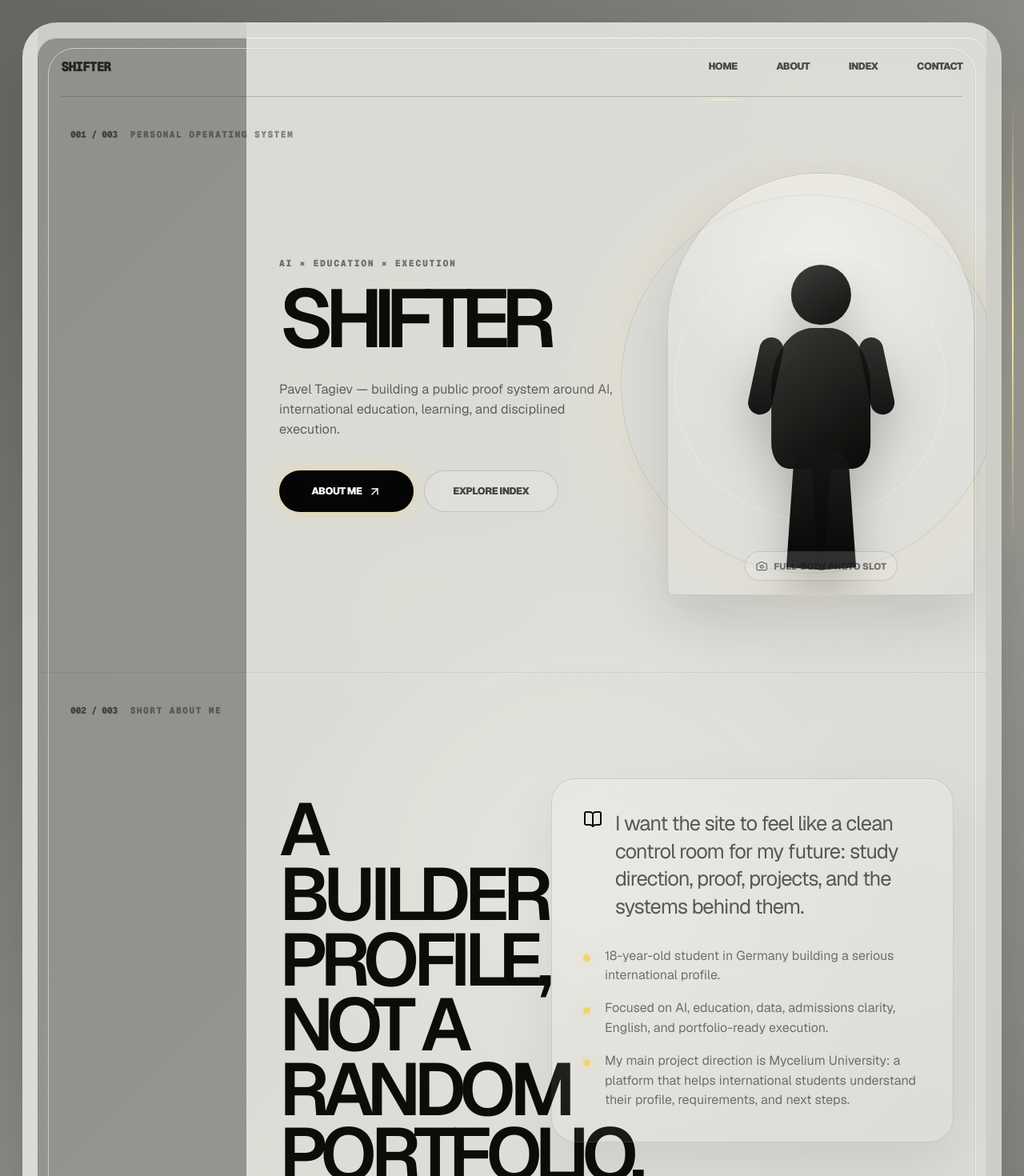
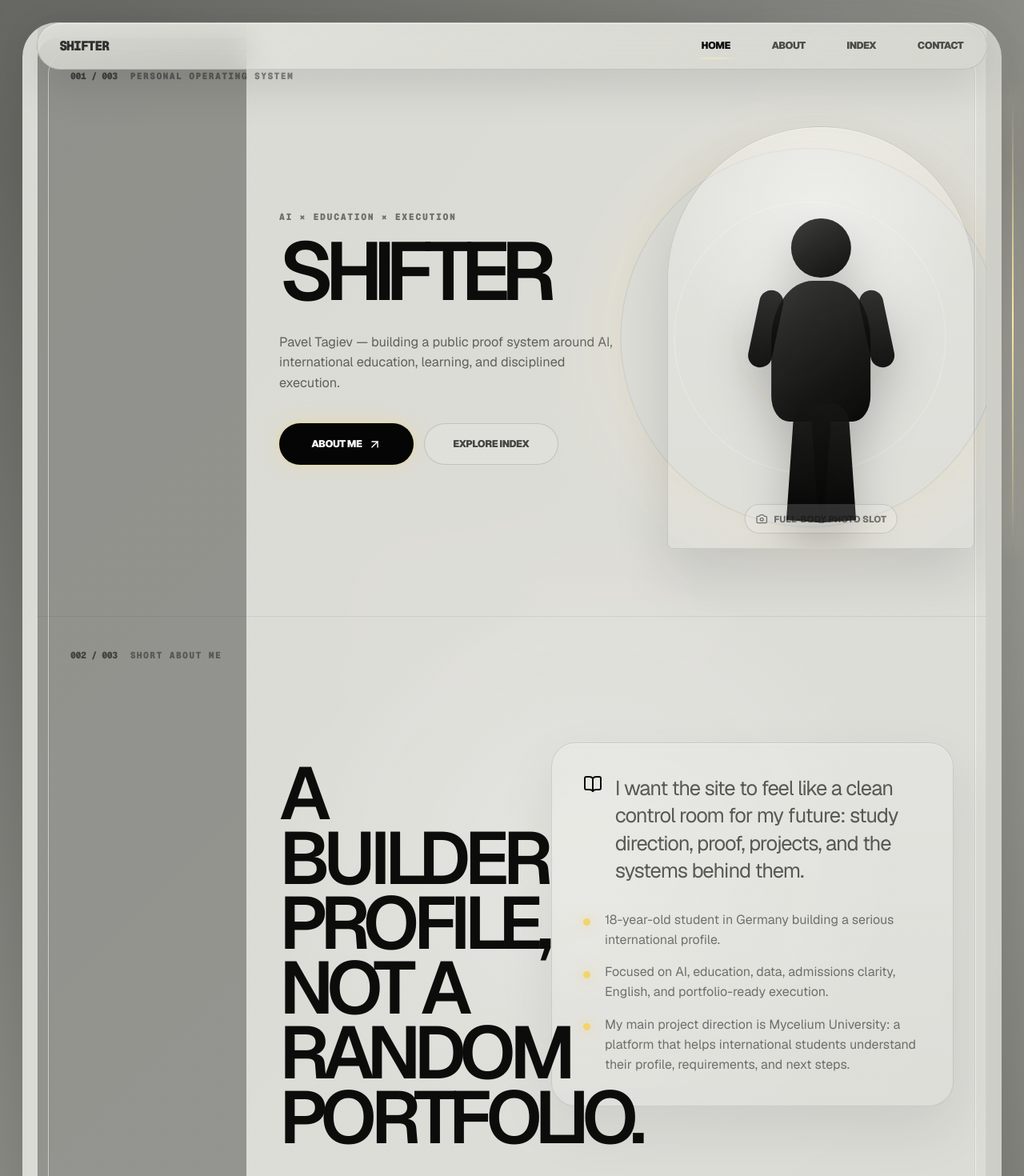
Before and after one commit to ShifterXD/Shifter_portfolio, a Next.js app: page / in a window 1280 px wide. Shown: the top 1470 px of the page at 80% size. Built offline with nearby package versions, Linux system fonts and the light colour scheme.

Commit message:
polish portfolio motion and sticky navigation

```diff
--- a/src/app/globals.css
+++ b/src/app/globals.css
@@ -13,7 +13,7 @@
 }
 
 * { box-sizing: border-box; }
-html { scroll-behavior: smooth; background: var(--bg); }
+html { scroll-behavior: smooth; scroll-padding-top: 7rem; background: var(--bg); }
 body {
   margin: 0;
   min-height: 100vh;
@@ -53,8 +53,8 @@ a { color: inherit; text-decoration: none; }
   filter: blur(28px);
   opacity: .62;
 }
-.aurora-one { width: 34vw; height: 12rem; left: 34vw; bottom: -4rem; background: rgba(243,211,110,.42); }
-.aurora-two { width: 24vw; height: 10rem; right: 4vw; top: 3rem; background: rgba(255,255,255,.22); }
+.aurora-one { width: 34vw; height: 12rem; left: 34vw; bottom: -4rem; background: rgba(243,211,110,.42); animation: aurora-drift 12s ease-in-out infinite alternate; }
+.aurora-two { width: 24vw; height: 10rem; right: 4vw; top: 3rem; background: rgba(255,255,255,.22); animation: aurora-drift 15s ease-in-out infinite alternate-reverse; }
 .scroll-progress {
   position: fixed;
   right: clamp(.4rem, 1vw, .9rem);
@@ -106,15 +106,21 @@ a { color: inherit; text-decoration: none; }
 }
 
 .chrome-header {
-  position: sticky;
-  top: 0;
-  z-index: 30;
+  position: fixed;
+  top: clamp(.9rem, 2.2vw, 2.1rem);
+  left: clamp(1.45rem, 3.6vw, 4.7rem);
+  right: clamp(1.45rem, 3.6vw, 4.7rem);
+  z-index: 70;
   display: grid;
   grid-template-columns: minmax(8rem, 1fr) auto;
   align-items: center;
-  min-height: clamp(4.6rem, 7vh, 5.7rem);
-  margin: 0 clamp(1rem, 2.3vw, 2.5rem);
-  border-bottom: 1px solid var(--line-strong);
+  min-height: clamp(3.65rem, 5.7vh, 4.5rem);
+  padding: 0 clamp(1rem, 2.2vw, 1.7rem);
+  border: 1px solid rgba(20,20,18,.12);
+  border-radius: 999px;
+  background: linear-gradient(135deg, rgba(230,230,224,.72), rgba(207,207,201,.45));
+  box-shadow: 0 18px 55px rgba(0,0,0,.12), inset 0 1px 0 rgba(255,255,255,.55);
+  backdrop-filter: blur(18px) saturate(1.18);
   text-transform: uppercase;
 }
 .wordmark {
@@ -133,28 +139,30 @@ a { color: inherit; text-decoration: none; }
   letter-spacing: -.045em;
   color: rgba(20,20,18,.72);
 }
-.desktop-nav a { position: relative; transition: opacity .2s ease; }
-.desktop-nav a:hover { opacity: 1; }
+.desktop-nav a { position: relative; padding: .72rem .1rem; transition: opacity .2s ease, color .2s ease, transform .25s cubic-bezier(.16,1,.3,1); }
+.desktop-nav a:hover { opacity: 1; transform: translateY(-1px); }
 .desktop-nav a::after {
   content: "";
   position: absolute;
   left: 50%;
-  bottom: -2.05rem;
-  width: 4rem;
+  bottom: .24rem;
+  width: 0;
   height: .18rem;
   translate: -50% 0;
   border-radius: 999px;
   background: radial-gradient(ellipse, var(--warm-soft), transparent 75%);
   opacity: 0;
-  transition: opacity .2s ease;
+  transition: width .28s cubic-bezier(.16,1,.3,1), opacity .2s ease;
 }
-.desktop-nav a:hover::after, .desktop-nav a:first-child::after { opacity: .95; }
+.desktop-nav a:hover::after, .desktop-nav a.is-active::after { width: 3.5rem; opacity: .95; }
+.desktop-nav a.is-active { color: rgba(5,5,5,.96); }
 
 .section-shell {
   position: relative;
   z-index: 5;
+  scroll-margin-top: 7rem;
   min-height: calc(100svh - clamp(5rem, 7vh, 6rem));
-  padding: clamp(3.4rem, 6vw, 6.2rem) clamp(1.2rem, 3.2vw, 3.8rem) clamp(3.8rem, 6vw, 6rem) calc(22% + clamp(1.6rem, 3.2vw, 3.8rem));
+  padding: clamp(6.4rem, 8vw, 8rem) clamp(1.2rem, 3.2vw, 3.8rem) clamp(3.8rem, 6vw, 6rem) calc(22% + clamp(1.6rem, 3.2vw, 3.8rem));
   border-bottom: 1px solid rgba(20,20,18,.075);
 }
 .section-meta {
@@ -250,6 +258,7 @@ a { color: inherit; text-decoration: none; }
   border: 1px solid rgba(20,20,18,.1);
   border-radius: 50%;
   box-shadow: 0 0 0 4rem rgba(255,255,255,.04), 0 0 80px rgba(243,211,110,.18);
+  animation: slow-orbit 18s linear infinite;
 }
 .portrait-orbit::before,
 .portrait-orbit::after {
@@ -394,6 +403,7 @@ a { color: inherit; text-decoration: none; }
   margin-top: clamp(1.8rem, 3.8vw, 3.6rem);
 }
 .index-card {
+  position: relative;
   min-height: clamp(18rem, 25vw, 24rem);
   display: flex;
   flex-direction: column;
@@ -405,7 +415,24 @@ a { color: inherit; text-decoration: none; }
     linear-gradient(180deg, rgba(255,255,255,.18), rgba(255,255,255,.045));
   box-shadow: inset 0 1px 0 rgba(255,255,255,.36), 0 24px 60px rgba(0,0,0,.08);
   overflow: hidden;
+  transition: border-color .28s ease, box-shadow .28s ease, background .28s ease;
 }
+.index-card::after {
+  content: "";
+  position: absolute;
+  inset: -40% -65%;
+  background: linear-gradient(115deg, transparent 38%, rgba(255,255,255,.34) 50%, transparent 62%);
+  opacity: 0;
+  transform: translateX(-22%) rotate(4deg);
+  transition: opacity .35s ease, transform .75s cubic-bezier(.16,1,.3,1);
+  pointer-events: none;
+}
+.index-card:hover {
+  border-color: rgba(20,20,18,.24);
+  box-shadow: inset 0 1px 0 rgba(255,255,255,.5), 0 34px 80px rgba(0,0,0,.13);
+}
+.index-card:hover::after { opacity: .8; transform: translateX(22%) rotate(4deg); }
+.index-card > * { position: relative; z-index: 1; }
 .card-topline { display: flex; align-items: center; justify-content: space-between; color: rgba(20,20,18,.54); }
 .card-topline span { font-family: var(--font-geist-mono), monospace; font-size: .72rem; font-weight: 850; text-transform: uppercase; }
 .index-card h3 {
@@ -431,6 +458,14 @@ a { color: inherit; text-decoration: none; }
 .contact-strip p { margin: 0; color: rgba(20,20,18,.66); font-size: clamp(1rem, 1.3vw, 1.25rem); }
 .contact-strip div { display: flex; gap: .7rem; flex-wrap: wrap; }
 
+@keyframes aurora-drift {
+  from { transform: translate3d(-1.2rem, 0, 0) scale(1); }
+  to { transform: translate3d(1.4rem, -.8rem, 0) scale(1.08); }
+}
+@keyframes slow-orbit {
+  to { rotate: 360deg; }
+}
+
 @media (max-width: 1050px) {
   .hero-section { grid-template-columns: 1fr; align-items: start; }
   .portrait-stage { min-height: 34rem; }
@@ -455,12 +490,30 @@ a { color: inherit; text-decoration: none; }
   }
   .site-frame::before { inset: .34rem; border-radius: 1.25rem; }
   .site-frame::after { background: linear-gradient(180deg, rgba(255,255,255,.1), rgba(0,0,0,.045)); }
-  .chrome-header { min-height: 4.1rem; margin: 0 .85rem; grid-template-columns: 1fr; }
-  .desktop-nav { display: none; }
-  .wordmark { font-size: 1rem; }
+  .chrome-header {
+    top: .75rem;
+    left: .85rem;
+    right: .85rem;
+    min-height: 3.7rem;
+    padding: .42rem .55rem .42rem .85rem;
+    grid-template-columns: auto minmax(0, 1fr);
+    gap: .65rem;
+  }
+  .desktop-nav {
+    display: flex;
+    justify-content: flex-end;
+    gap: .25rem;
+    overflow-x: auto;
+    scrollbar-width: none;
+    font-size: .64rem;
+  }
+  .desktop-nav::-webkit-scrollbar { display: none; }
+  .desktop-nav a { padding: .52rem .42rem; white-space: nowrap; }
+  .desktop-nav a:hover::after, .desktop-nav a.is-active::after { width: 1.7rem; }
+  .wordmark { font-size: .86rem; }
   .section-shell {
     min-height: auto;
-    padding: 3.2rem 1.05rem 3.8rem;
+    padding: 5.2rem 1.05rem 3.8rem;
   }
   .section-meta {
     position: relative;
@@ -478,7 +531,7 @@ a { color: inherit; text-decoration: none; }
     line-height: .92;
   }
   .hero-section { gap: 2.6rem; min-height: auto; }
-  .hero-copy h1 { font-size: clamp(4.6rem, 25vw, 7.2rem); line-height: .84; }
+  .hero-copy h1 { font-size: clamp(4.2rem, 22vw, 6.4rem); line-height: .86; letter-spacing: -.105em; }
   .hero-lead { font-size: 1rem; max-width: 28rem; }
   .hero-actions { flex-direction: column; }
   .primary-pill,.ghost-pill { width: 100%; min-width: 0; min-height: 3rem; }
--- a/src/app/page.tsx
+++ b/src/app/page.tsx
@@ -1,6 +1,7 @@
 "use client";
 
 import { motion, useScroll, useSpring } from "framer-motion";
+import { useEffect, useState } from "react";
 import { ArrowUpRight, BookOpen, Camera, FolderKanban, Mail, Medal, Sparkles } from "lucide-react";
 
 const navItems = [
@@ -44,16 +45,44 @@ function ScrollProgress() {
 }
 
 function ChromeHeader() {
+  const [activeSection, setActiveSection] = useState("home");
+
+  useEffect(() => {
+    const sections = navItems
+      .map(([, href]) => document.querySelector(href))
+      .filter(Boolean) as Element[];
+
+    const observer = new IntersectionObserver(
+      (entries) => {
+        const visible = entries
+          .filter((entry) => entry.isIntersecting)
+          .sort((a, b) => b.intersectionRatio - a.intersectionRatio)[0];
+        if (visible?.target.id) setActiveSection(visible.target.id);
+      },
+      { rootMargin: "-38% 0px -45% 0px", threshold: [0.18, 0.35, 0.55] }
+    );
+
+    sections.forEach((section) => observer.observe(section));
+    return () => observer.disconnect();
+  }, []);
+
   return (
     <motion.header
       className="chrome-header"
-      initial={{ y: -24, opacity: 0 }}
-      animate={{ y: 0, opacity: 1 }}
+      initial={{ y: -26, opacity: 0, filter: "blur(10px)" }}
+      animate={{ y: 0, opacity: 1, filter: "blur(0px)" }}
       transition={{ duration: 0.75, ease: [0.16, 1, 0.3, 1] }}
     >
       <a className="wordmark" href="#home">SHIFTER</a>
       <nav className="desktop-nav" aria-label="Primary navigation">
-        {navItems.map(([label, href]) => <a key={label} href={href}>{label}</a>)}
+        {navItems.map(([label, href]) => {
+          const id = href.replace("#", "");
+          return (
+            <a key={label} href={href} className={activeSection === id ? "is-active" : ""}>
+              {label}
+            </a>
+          );
+        })}
       </nav>
     </motion.header>
   );
@@ -68,14 +97,37 @@ function SectionShell({ id, count, eyebrow, title, children, className = "" }: {
   className?: string;
 }) {
   return (
-    <section id={id} className={`section-shell ${className}`}>
-      <div className="section-meta">
+    <motion.section
+      id={id}
+      className={`section-shell ${className}`}
+      initial={{ opacity: 0.72, y: 34, scale: 0.985 }}
+      whileInView={{ opacity: 1, y: 0, scale: 1 }}
+      viewport={{ once: false, amount: 0.34 }}
+      transition={{ duration: 0.72, ease: [0.16, 1, 0.3, 1] }}
+    >
+      <motion.div
+        className="section-meta"
+        initial={{ opacity: 0, x: -18 }}
+        whileInView={{ opacity: 1, x: 0 }}
+        viewport={{ once: false, amount: 0.45 }}
+        transition={{ duration: 0.55, ease: [0.16, 1, 0.3, 1] }}
+      >
         <span>{count}</span>
         {eyebrow && <p>{eyebrow}</p>}
-      </div>
-      {title && <h2 className="section-title">{title}</h2>}
+      </motion.div>
+      {title && (
+        <motion.h2
+          className="section-title"
+          initial={{ opacity: 0, y: 26, filter: "blur(8px)" }}
+          whileInView={{ opacity: 1, y: 0, filter: "blur(0px)" }}
+          viewport={{ once: false, amount: 0.45 }}
+          transition={{ duration: 0.72, ease: [0.16, 1, 0.3, 1] }}
+        >
+          {title}
+        </motion.h2>
+      )}
       {children}
-    </section>
+    </motion.section>
   );
 }
 
```
